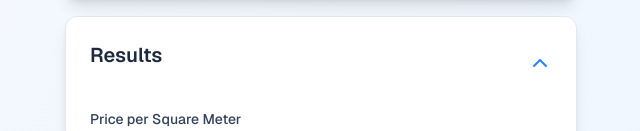
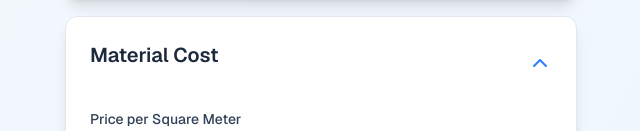
Before and after one commit to AdilAllahdad/calculators, a Next.js app: page /calculators/home-garden/hoop-house in a window 1280 px wide. Shown: the part 2082-2213 px from the top of the page, without its empty margins (367-1007 px from the left). Built offline with nearby package versions, Linux system fonts and the light colour scheme.

Commit message:
Hoop House calcualtor

```diff
--- a/src/app/calculators/home-garden/hoop-house/page.tsx
+++ b/src/app/calculators/home-garden/hoop-house/page.tsx
@@ -712,7 +712,7 @@ Material Cost: ${materialCost ? `$${materialCost}` : 'Not calculated'}`;
 
                 <div className="bg-white rounded-xl p-6 shadow-lg border border-slate-200 w-full max-w-lg mb-4">
                     <div className="flex items-center justify-between mb-6">
-                        <h2 className="text-xl font-semibold mb-4 text-slate-800">Results</h2>
+                        <h2 className="text-xl font-semibold mb-4 text-slate-800">Material Cost</h2>
                         <a onClick={() => setShowMaterialCostDetails(!showMaterialCostDetails)}>
                             {showMaterialCostDetails ? (
                                 <ChevronUp className="text-blue-500 hover:scale-110 transition-transform duration-200" />
```
